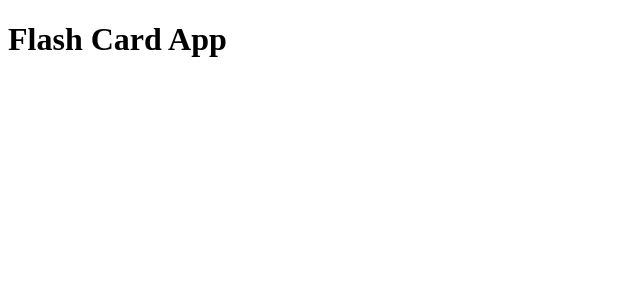
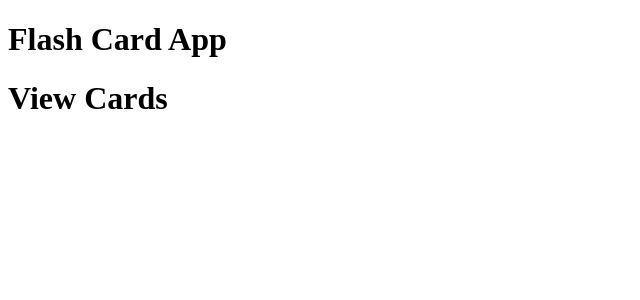
Before and after one commit to toddshinto/react-flash-cards-pt, a React app: page / in a window 1280 px wide. Shown: the top 300 px of the page, without its empty margins (0-640 px from the left). Built offline with nearby package versions, Linux system fonts and the light colour scheme; the HTML template or start-up script is replaced by a standard one.

Commit message:
app render method

```diff
--- a/src/components/app.jsx
+++ b/src/components/app.jsx
@@ -1,8 +1,42 @@
 import React from 'react';
+import ViewCards from './view-cards';
+import ReviewCards from './review-cards';
+import CreateCard from './create-card';
 
 class App extends React.Component {
+  constructor(props) {
+    super(props);
+    this.state = {
+      view: 'view-cards'
+    };
+  }
+
+  setView(view) {
+    this.setState({ view: view });
+  }
+
+  getView() {
+    switch (this.state.view) {
+      case 'create-card':
+        return <CreateCard />;
+      case 'review-cards':
+        return <ReviewCards />;
+      case 'view-cards':
+        return <ViewCards />;
+      default:
+        return null;
+    }
+  }
+
   render() {
-    return <h1 className="text-center">Flash Card App</h1>;
+    return (
+      <>
+        <h1 className="text-center">Flash Card App</h1>
+        <div>
+          {this.getView()}
+        </div>
+      </>
+    );
   }
 }
 
```
